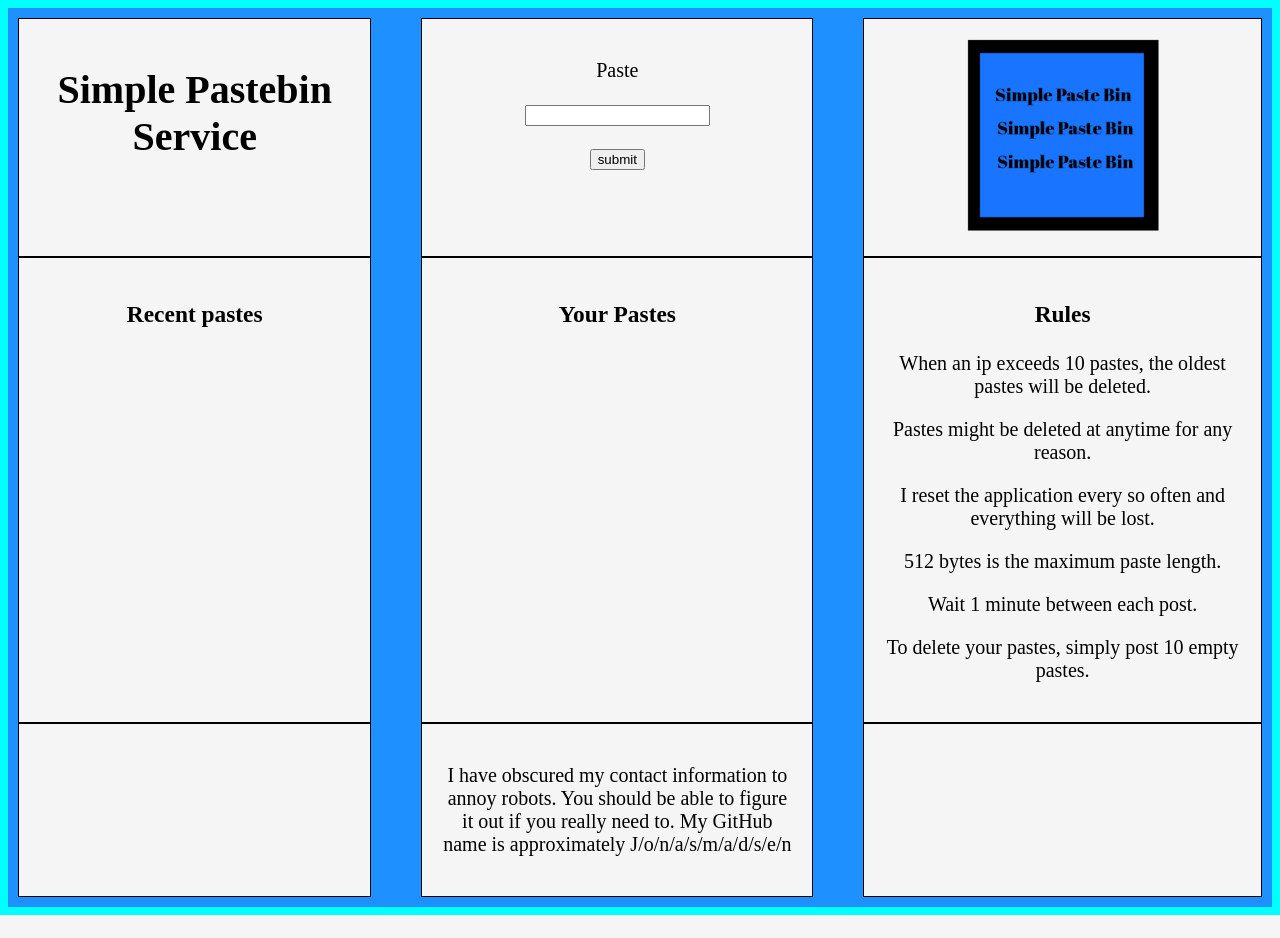
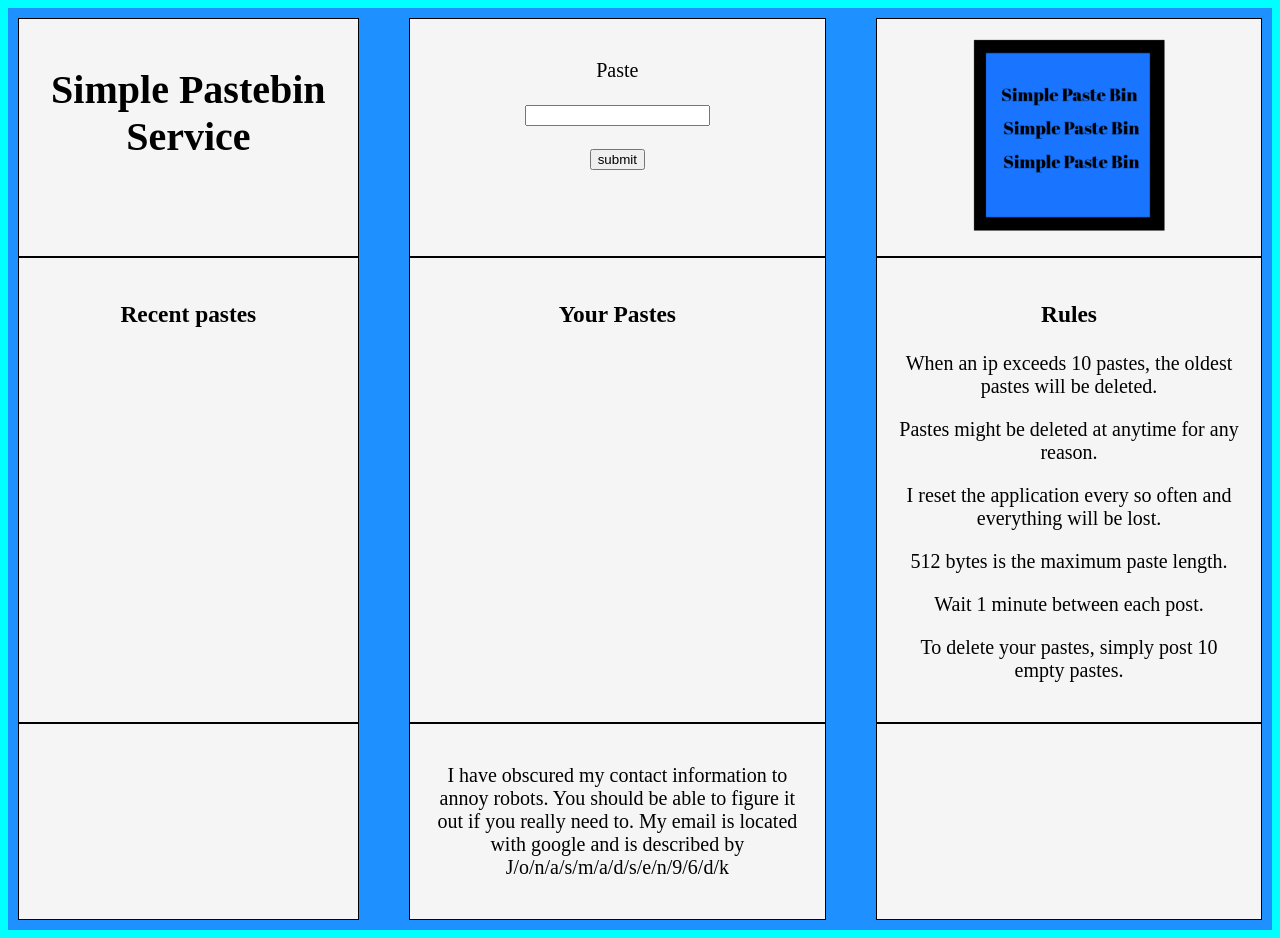
Before and after one commit to Jonasmadsen/simplepastebin, a Flask app: page / in a window 1280 px wide. Before the commit the page ends 915 px from the top, so only its background shows below. Run offline with Flask 2, Linux system fonts and the light colour scheme.

Commit message:
templates

```diff
--- a/templates/index.html
+++ b/templates/index.html
@@ -53,7 +53,7 @@
     <div class="grid-item">
     </div>
     <div class="grid-item">
-        <p>I have obscured my contact information to annoy robots. You should be able to figure it out if you really need to. My GitHub name is approximately J/o/n/a/s/m/a/d/s/e/n</p>
+        <p>I have obscured my contact information to annoy robots. You should be able to figure it out if you really need to. My email is located with google and is described by J/o/n/a/s/m/a/d/s/e/n/9/6/d/k</p>
     </div>
     <div class="grid-item">
     </div>
```
